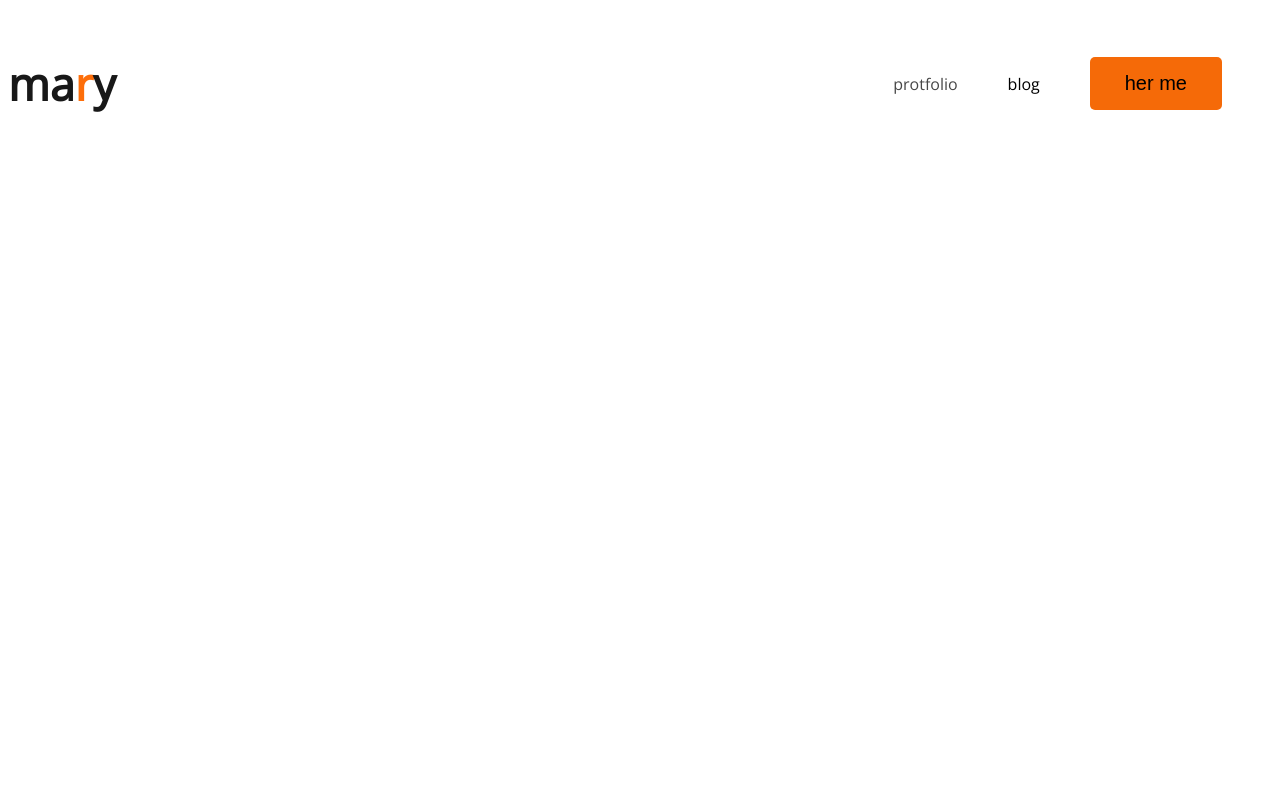
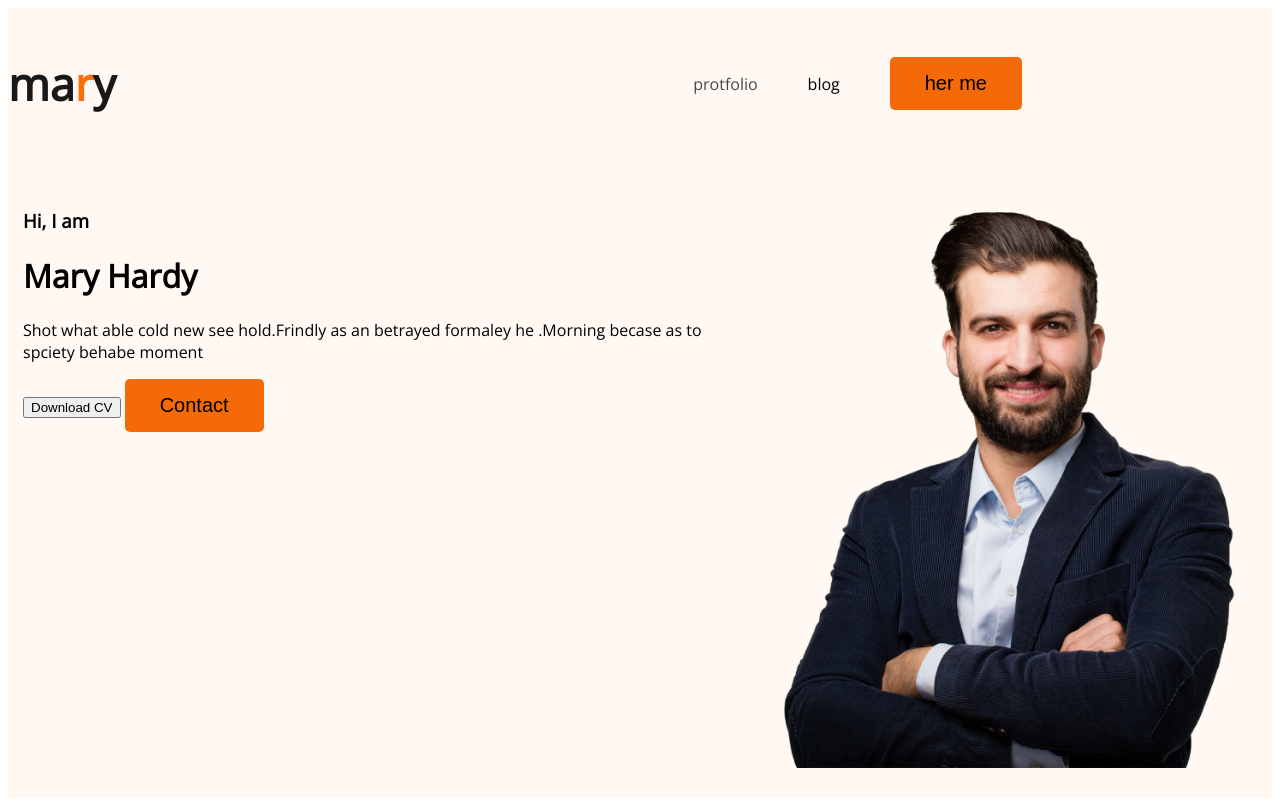
Before and after one commit to ashadujjamanashik/web-developer-protfolio, a plain HTML site: page index.html in a window 1280 px wide. Drawn offline with nearby package versions, Linux system fonts and the light colour scheme.

Commit message:
banner content added

```diff
--- a/index.html
+++ b/index.html
@@ -10,7 +10,7 @@
     <link rel="stylesheet" href="styles/web.css">
 </head>
 <body>
-    <header>
+    <header class="header">
     <nav>
         <h3 class="nav-title">ma<span  class="taxt-primary">r</span>y</h3>
         <ul>
@@ -19,7 +19,18 @@
             <li><a href=""></a><button class="btn-primary">her me</button></li>
         </ul>
     </nav>
+    <div class="banner">
+        <div class="banner-content">
+            <h3 class="banner-greeting">Hi, I am</h3>
+            <h1 class="banner-title">Mary Hardy</h1>
+            <p>Shot what able cold new see hold.Frindly as an
+             betrayed formaley he .Morning becase as to spciety behabe moment</p>
+             <button class="button-primary">Download CV</button>
+             <button class="btn-primary">Contact</button>
+        </div>
+        <img class="Profile-pic" src="img11/hardy.png" alt="">
 
+    </div>
     </header>
     <main>
 
--- a/styles/web.css
+++ b/styles/web.css
@@ -26,6 +26,7 @@
 nav > ul{
     display: flex;
     align-items: center;
+    margin: 0 200px;
 
 }
 nav li {
@@ -36,3 +37,15 @@
     text-decoration: none;
     color:#474747;
 }
+/* header related styles */
+.header{
+    background-color: #FFF8F3;
+
+}
+.banner{
+    padding: 30px 30px 30px 15px;
+    display: flex;
+}
+.banner .Profile-pic{
+    width: 500px;
+}
```
